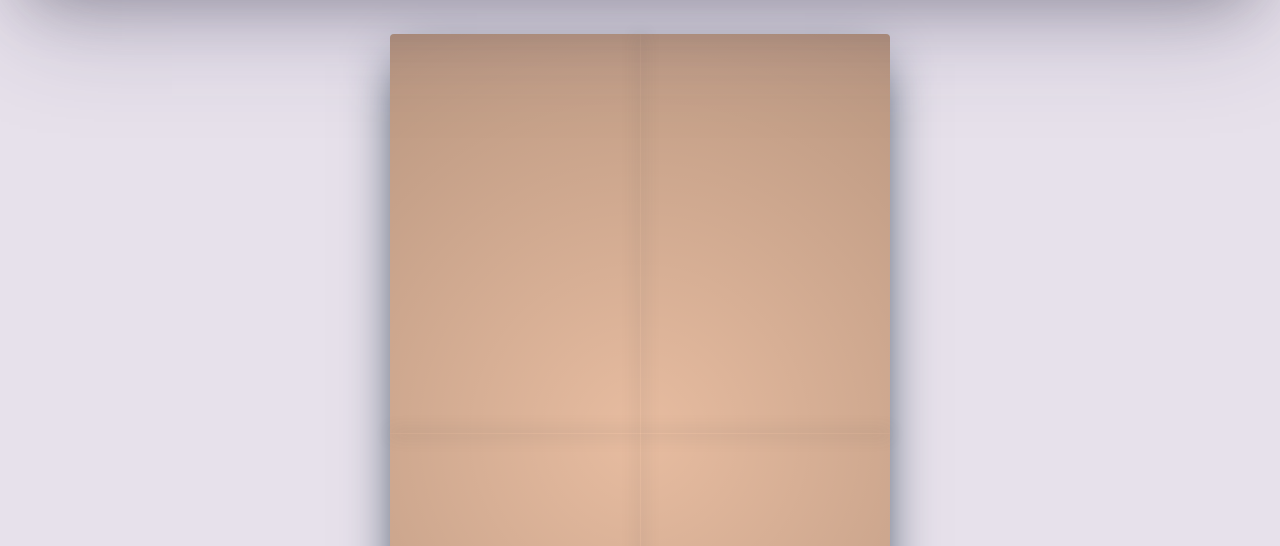
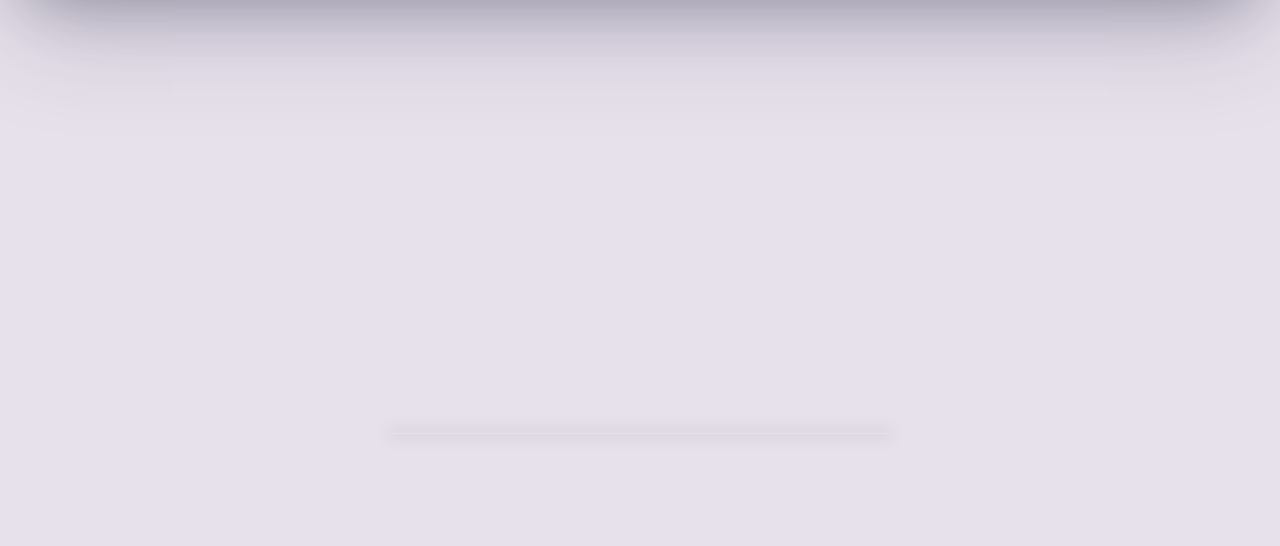
Before and after one commit to augustynd02/happybd, a website built with webpack: page dist/index.html in a window 1280 px wide. Shown: the part 406-952 px from the top of the page. Built offline with nearby package versions, Linux system fonts and the light colour scheme; a web font is replaced by a local one.

Commit message:
fix: avoid using a fixed height

```diff
--- a/src/styles/card.css
+++ b/src/styles/card.css
@@ -9,11 +9,10 @@
 .card {
     position: relative;
     width: 500px;
-    height: 800px;
     margin: 40px;
 
     background: radial-gradient(circle, rgba(0,0,0,0.0) 0%, rgba(0,0,0,0.2) 100%);
-    background-color: rgb(231, 188, 160);
+    background-color: rgb(235, 217, 205);
     box-shadow: rgb(38, 57, 77) 0px 20px 50px -10px;
     border-radius: 4px;
 
```
